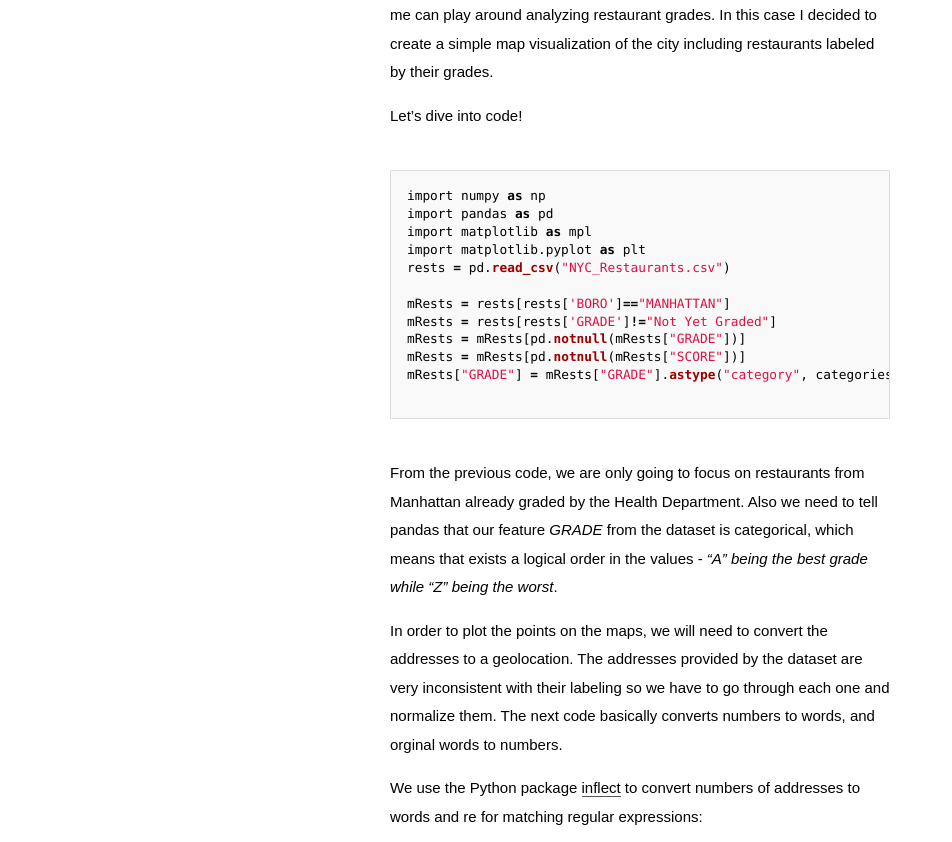
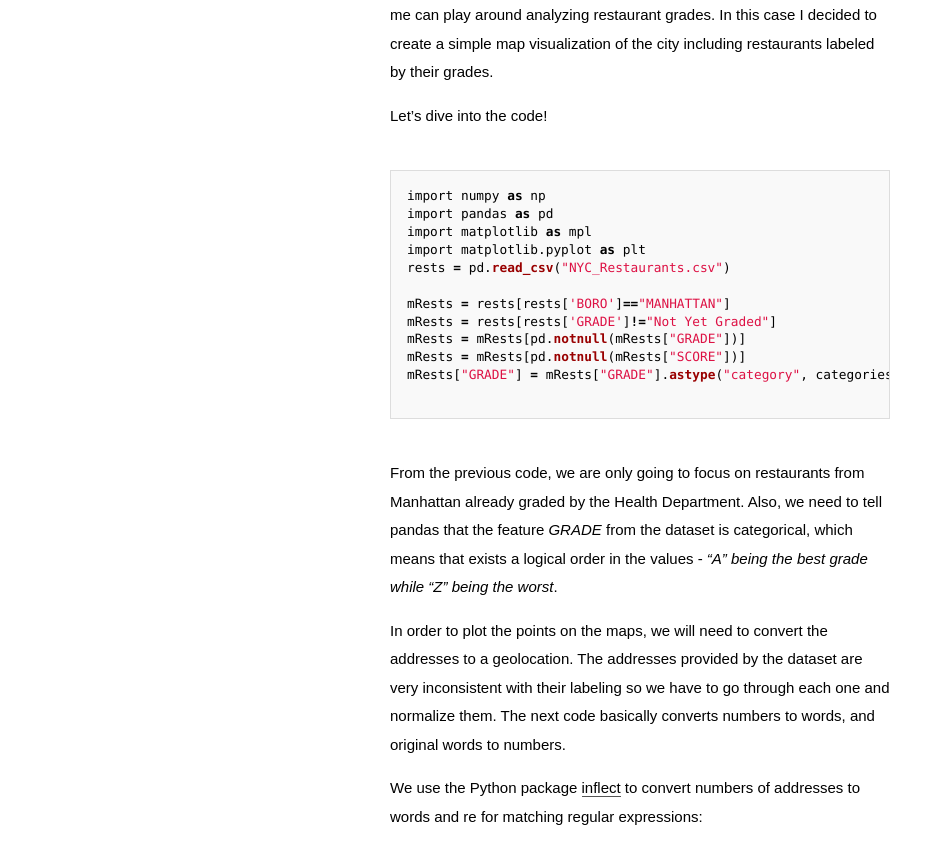
Before and after one commit to jootse84/jootse84.github.io, a Jekyll site: the page built from _posts/2017-03-31-proper-eats-in-new-york.md, in a window 1280 px wide and 1400 px high, scrolled down 1059 px. Shown: the part 153-995 px from the top of the window, without its empty margins (0-952 px from the left). Built offline with Jekyll 4.4.1, drawn with Linux system fonts in a browser that asks for light colours; some web fonts are replaced; comment, search, counter and statistics services are not loaded; some of the changed text lies outside the part shown.

Commit message:
Fixed some typos

````diff
--- a/_posts/2017-03-31-proper-eats-in-new-york.md
+++ b/_posts/2017-03-31-proper-eats-in-new-york.md
@@ -8,7 +8,7 @@ After the inspection, restaurants get assigned a grade represented by a letter f
 
 [NYC OpenData](https://opendata.cityofnewyork.us/) contains a long list of interesting datasets from the city of New York and accessible to everyone. The [DOHMH New York City Restaurant Inspection Results](https://data.cityofnewyork.us/Health/DOHMH-New-York-City-Restaurant-Inspection-Results/xx67-kt59) is a good source where curious people like me can play around analyzing restaurant grades. In this case I decided to create a simple map visualization of the city including restaurants labeled by their grades.
 
-Let's dive into code!
+Let's dive into the code!
 
 ```python
 import numpy as np
@@ -25,9 +25,9 @@ mRests["GRADE"] = mRests["GRADE"].astype("category", categories = ["A","B","C","
 
 ```
 
-From the previous code, we are only going to focus on restaurants from Manhattan already graded by the Health Department. Also we need to tell pandas that our feature *GRADE* from the dataset is categorical, which means that exists a logical order in the values - *"A" being the best grade while "Z" being the worst*.
+From the previous code, we are only going to focus on restaurants from Manhattan already graded by the Health Department. Also, we need to tell pandas that the feature *GRADE* from the dataset is categorical, which means that exists a logical order in the values - *"A" being the best grade while "Z" being the worst*.
 
-In order to plot the points on the maps, we will need to convert the addresses to a geolocation. The addresses provided by the dataset are very inconsistent with their labeling so we have to go through each one and normalize them. The next code basically converts numbers to words, and orginal words to numbers.
+In order to plot the points on the maps, we will need to convert the addresses to a geolocation. The addresses provided by the dataset are very inconsistent with their labeling so we have to go through each one and normalize them. The next code basically converts numbers to words, and original words to numbers.
 
 We use the Python package [inflect](https://pypi.python.org/pypi/inflect) to convert numbers of addresses to words and re for matching regular expressions:
 
@@ -78,9 +78,9 @@ Name: Address, dtype: object
 
 In order to start with our map, we need to get the geocode from the previous addresses, to match them with the latitude/longitude points. Let's suppose we already coded these addresses using a Python package like [geopy](https://pypi.python.org/pypi/geopy) and saved the results inside our dataset with the features "long" and "lat".
 
-Now we can use [Folium](http://python-visualization.github.io/folium/) to create the final map from our code. If you have no knowledge of JavaScript nor leaflet, with Folium you can plot in an awesome interactive map your data just by writting few lines of Python.
+Now we can use [Folium](http://python-visualization.github.io/folium/) to create the final map from our code. If you have no knowledge of JavaScript nor leaflet, with Folium you can plot in an awesome interactive map your data just by writing a few lines of Python.
 
-For this example we are going to plot the restaurants with markers (green for *A-restaurants*, blue for *B-restaurants* and red for the rest). In addition the interactive map will popup a window with the name, score and grade of the restaurant when the user place their cursor on the marker.
+For this example we are going to plot the restaurants with markers (green for *A-restaurants*, blue for *B-restaurants* and red for the rest). In addition the interactive map will popup a window with the name, score and grade of the restaurant when the user place the cursor on the marker.
 
 ```python
 import folium
````
Also changed, not shown: other parts of _posts/2017-03-31-proper-eats-in-new-york.md (+1 -1 lines).
